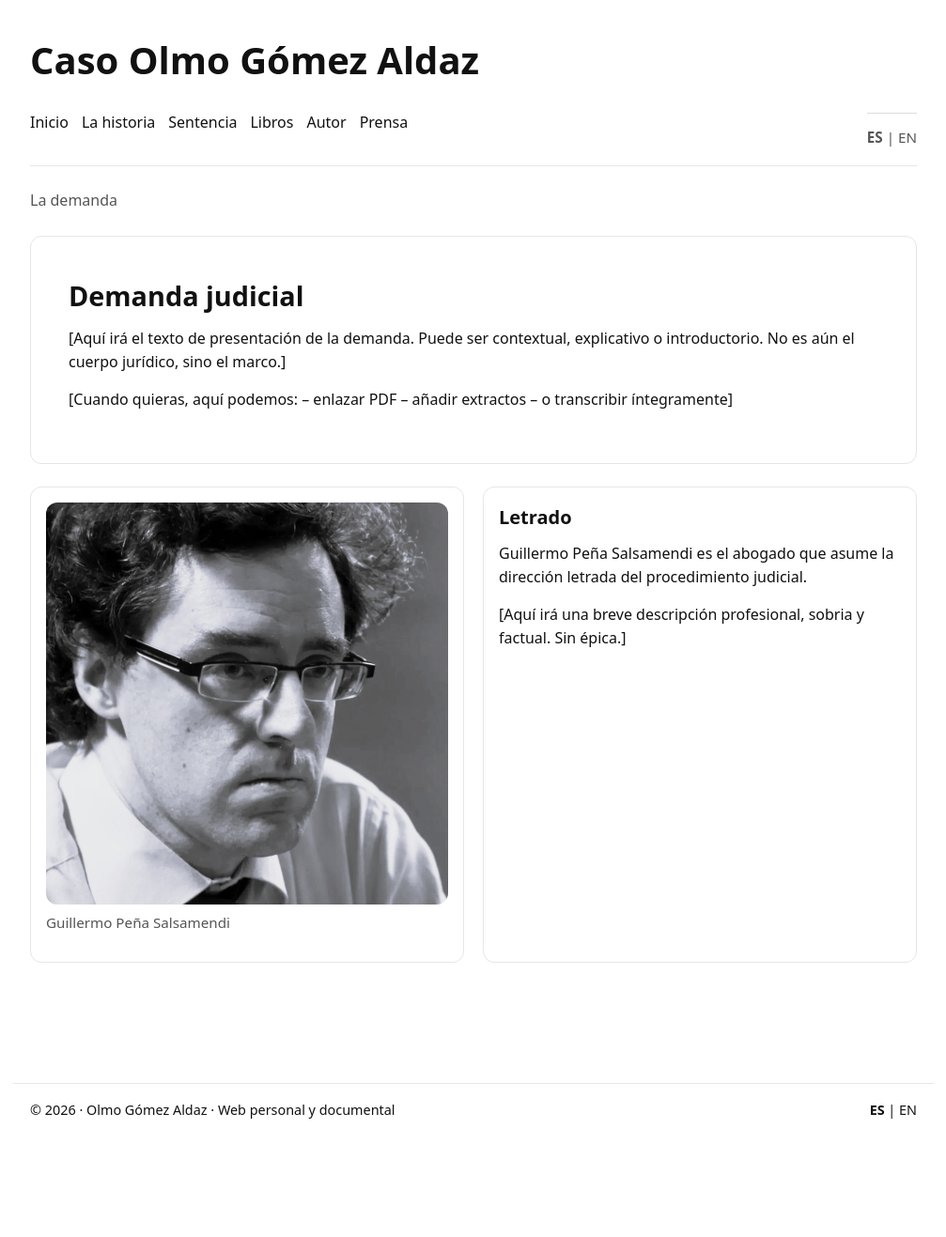
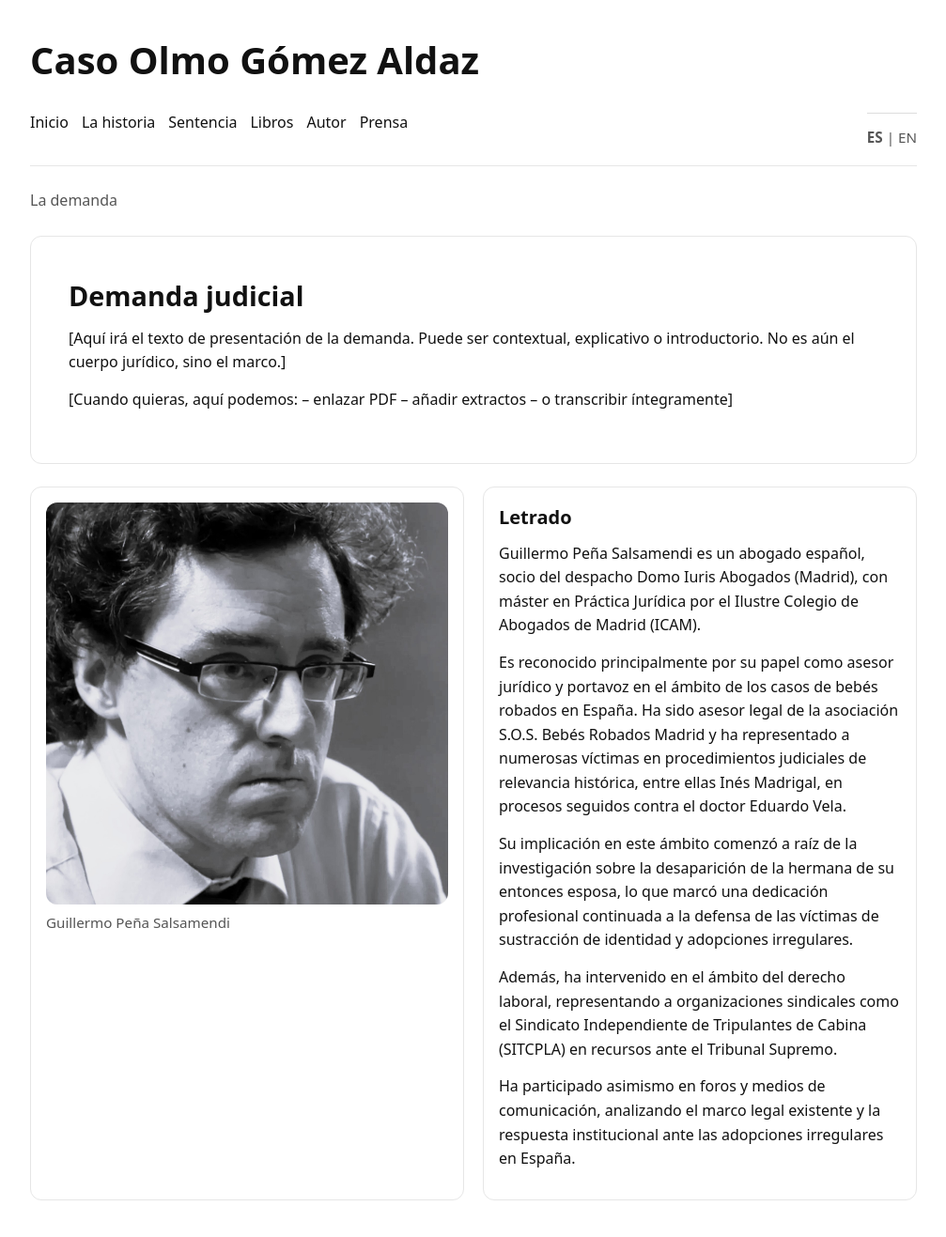
Before and after one commit to olmogaldaz/olmogaldaz.github.io, a Jekyll site: the page built from es/demanda/index.html, in a window 1280 px wide and 1400 px high. Shown: the top 1317 px of the window at 94% size, without its empty margins (136-1143 px from the left). Built offline with Jekyll 4.4.1, drawn with Linux system fonts in a browser that asks for light colours.

Commit message:
Update index.html

```diff
--- a/es/demanda/index.html
+++ b/es/demanda/index.html
@@ -42,13 +42,30 @@ description: Demanda judicial presentada en el proceso de restitución de la ide
     <div class="card">
       <h2>Letrado</h2>
       <p>
-        Guillermo Peña Salsamendi es el abogado que asume la dirección letrada
-        del procedimiento judicial.
+      Guillermo Peña Salsamendi es un abogado español, socio del despacho Domo Iuris Abogados (Madrid),
+      con máster en Práctica Jurídica por el Ilustre Colegio de Abogados de Madrid (ICAM).
       </p>
       <p>
-        [Aquí irá una breve descripción profesional, sobria y factual.
-        Sin épica.]
+      Es reconocido principalmente por su papel como asesor jurídico y portavoz en el ámbito de los
+      casos de bebés robados en España. Ha sido asesor legal de la asociación S.O.S. Bebés Robados Madrid
+      y ha representado a numerosas víctimas en procedimientos judiciales de relevancia histórica,
+      entre ellas Inés Madrigal, en procesos seguidos contra el doctor Eduardo Vela.
       </p>
+      <p>
+      Su implicación en este ámbito comenzó a raíz de la investigación sobre la desaparición de la
+      hermana de su entonces esposa, lo que marcó una dedicación profesional continuada a la defensa
+      de las víctimas de sustracción de identidad y adopciones irregulares.
+      </p>
+      <p>
+      Además, ha intervenido en el ámbito del derecho laboral, representando a organizaciones
+      sindicales como el Sindicato Independiente de Tripulantes de Cabina (SITCPLA) en recursos ante
+      el Tribunal Supremo.
+      </p>
+      <p>
+      Ha participado asimismo en foros y medios de comunicación, analizando el marco legal existente
+      y la respuesta institucional ante las adopciones irregulares en España.
+      </p>
+
     </div>
 
   </div>
```
